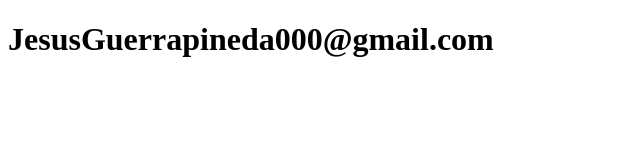
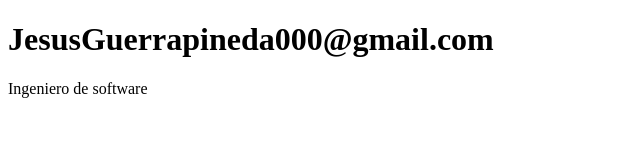
Before and after one commit to JesuGuerraP/SRC, a plain HTML site: page contacto.html in a window 1280 px wide. Shown: the whole page, without its empty margins (0-640 px from the left). Drawn offline with Linux system fonts and the light colour scheme.

Commit message:
Actualiza contacto

```diff
--- a/contacto.html
+++ b/contacto.html
@@ -8,6 +8,6 @@
 <body>
 
     <h1>JesusGuerrapineda000@gmail.com</h1>
-
+    <p>Ingeniero de software</p>
 </body>
 </html>
```
Also changed, not shown: index.html (+1 -0 lines).
